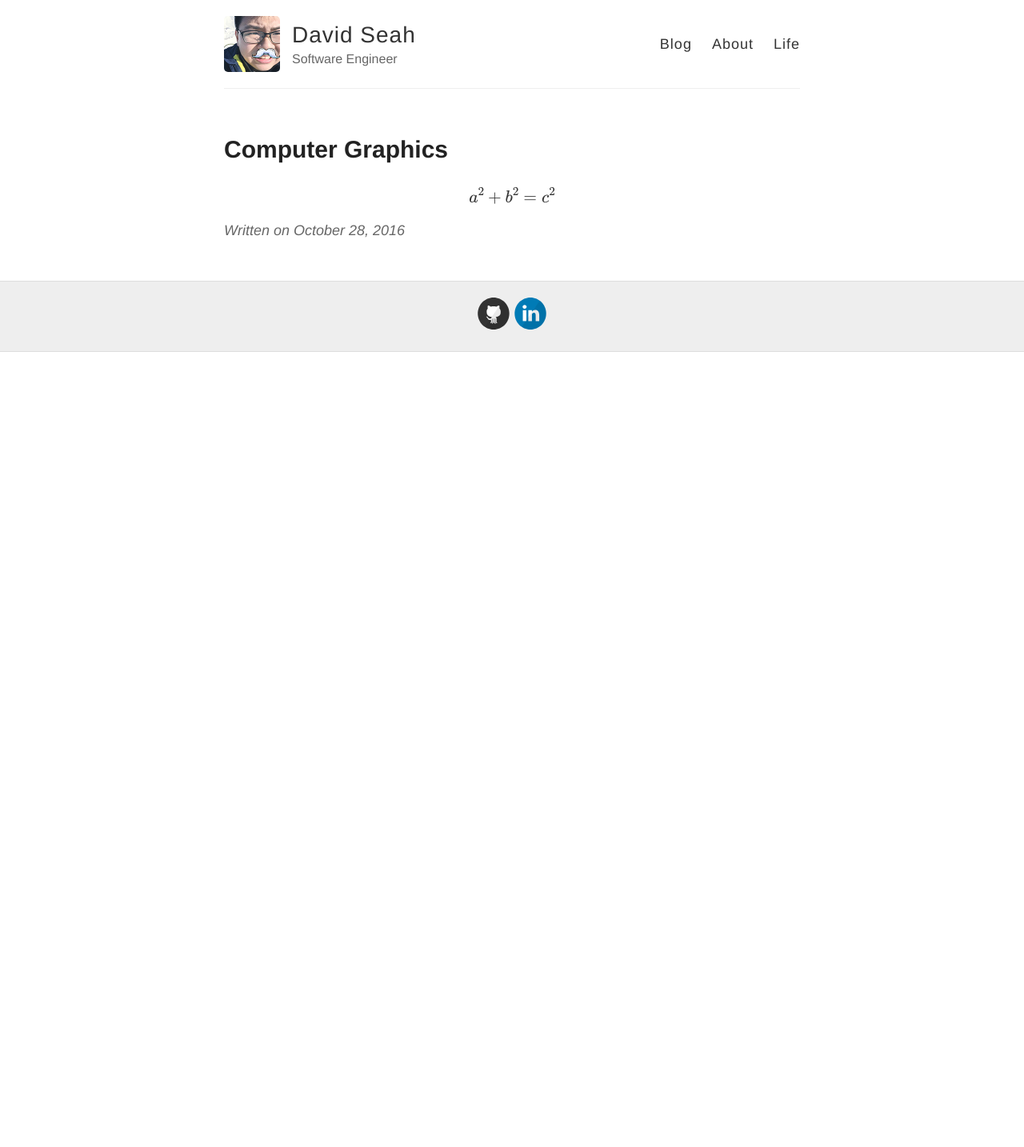
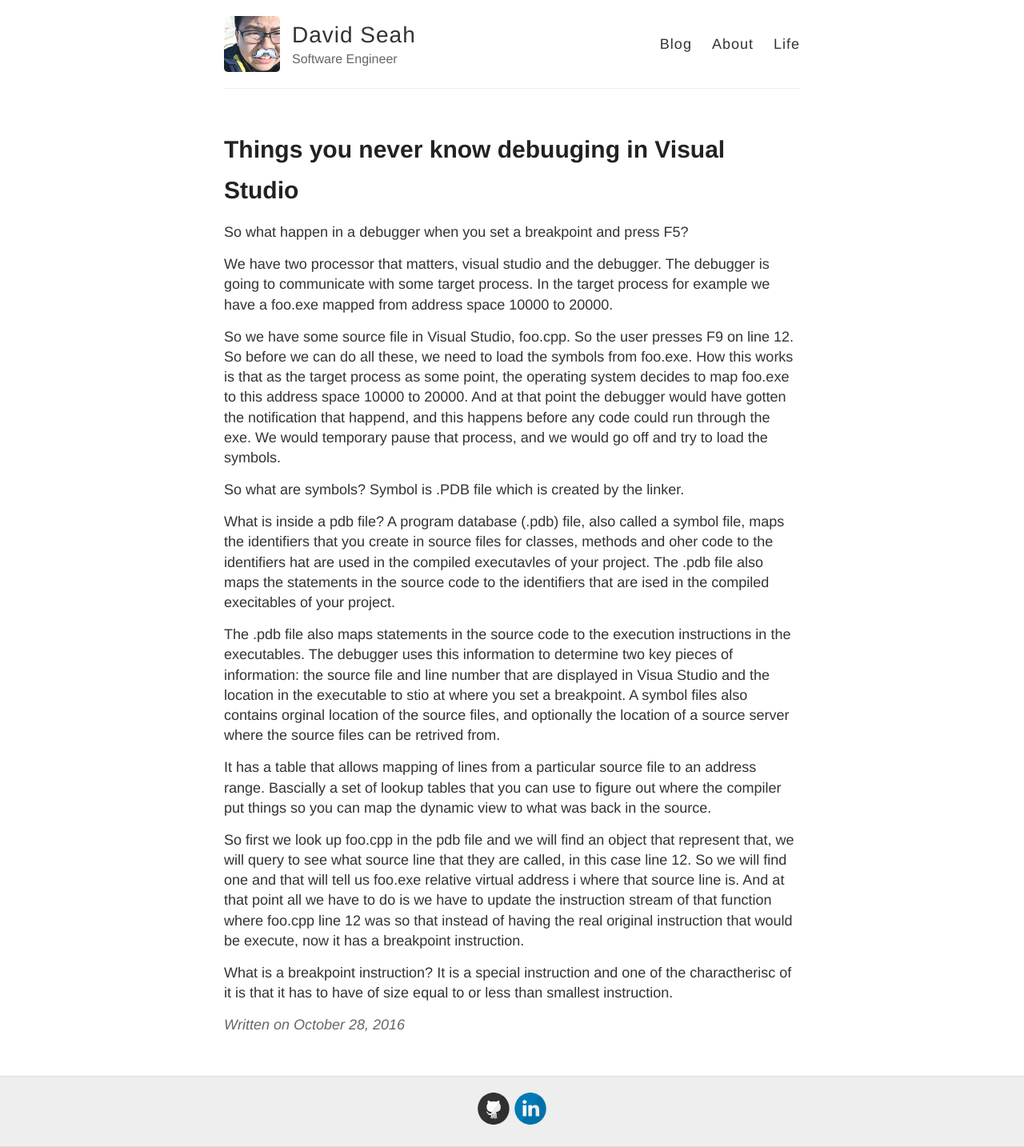
Before and after one commit to sengchong/sengchong.github.io, a Jekyll site: the page built from _posts/2016-10-28-projection-matrix.md, in a window 1280 px wide. Shown: the whole page at 80% size. Built offline with Jekyll 4.4.1, drawn with Linux system fonts in a browser that asks for light colours; Markdown is read by kramdown in place of the engine named in the settings; formulas are drawn with MathJax 3; before the commit the page ends 900 px from its top, so only the background shows below that.

Commit message:
Update 2016-10-28-projection-matrix.md

```diff
--- a/_posts/2016-10-28-projection-matrix.md
+++ b/_posts/2016-10-28-projection-matrix.md
@@ -1,5 +1,27 @@
 ---
 layout: post
-title: Computer Graphics
+title: Things you never know debuuging in Visual Studio
 ---
-$$a^2 + b^2 = c^2$$
+
+So what happen in a debugger when you set a breakpoint and press F5?
+
+We have two processor that matters, visual studio and the debugger. The debugger is going to communicate with some target process. In the target process for example we have a foo.exe mapped from address space 10000 to 20000.
+
+So we have some source file in Visual Studio, foo.cpp. So the user presses F9 on line 12. So before we can do all these, we need to load the symbols from foo.exe. How this works is that as the target process as some point, the operating system decides to map foo.exe to this address space 10000 to 20000. And at that point the debugger would have gotten the notification that happend, and this happens before any code could run through the exe. We would temporary pause that process, and we would go off and try to load the symbols.
+
+So what are symbols?
+Symbol is .PDB file which is created by the linker.
+
+What is inside a pdb file?
+A program database (.pdb) file, also called a symbol file, maps the identifiers that you create in source files for classes, methods and oher code to the identifiers hat are used in the compiled executavles of your project. The .pdb file also maps the statements in the source code to the identifiers that are ised in the compiled execitables of your project.
+
+The .pdb file also maps statements in the source code to the execution instructions in the executables. The debugger uses this information to determine two key pieces of information: the source file and line number that are displayed in Visua Studio and the location in the executable to stio at where you set a breakpoint. A symbol files also contains orginal location of the source files, and optionally the location of a source server where the source files can be retrived from.
+
+It has a table that allows mapping of lines from a particular source file to an address range.
+Bascially a set of lookup tables that you can use to figure out where the compiler put things so you can map the dynamic view to what was back in the source.
+
+
+So first we look up foo.cpp in the pdb file and we will find an object that represent that, we will query to see what source line that they are called, in this case line 12. So we will find one and that will tell us foo.exe relative virtual address i where that source line is. And at that point all we have to do is we have to update the instruction stream of that function where foo.cpp line 12 was so that instead of having the real original instruction that would be execute, now it has a breakpoint instruction.
+
+What is a breakpoint instruction?
+It is a special instruction and one of the charactherisc of it is that it has to have of size equal to or less than smallest instruction.
```
